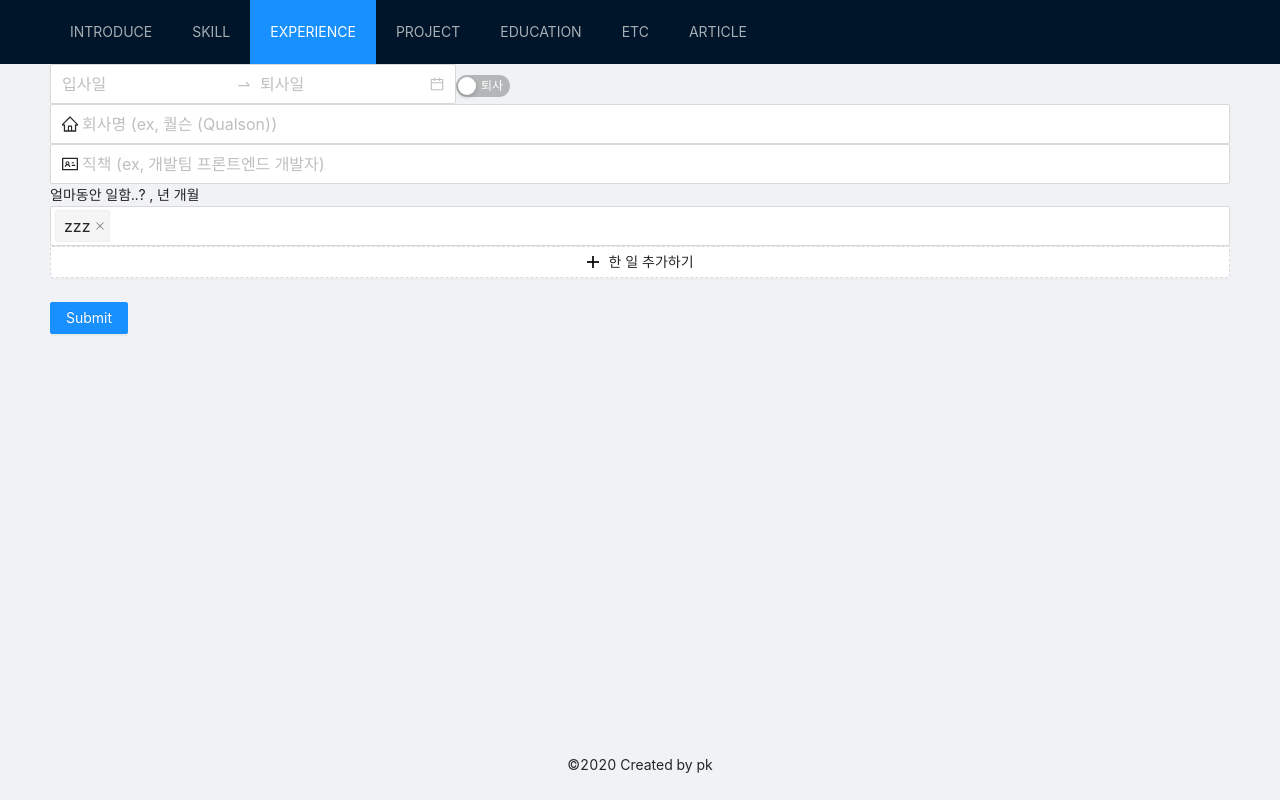
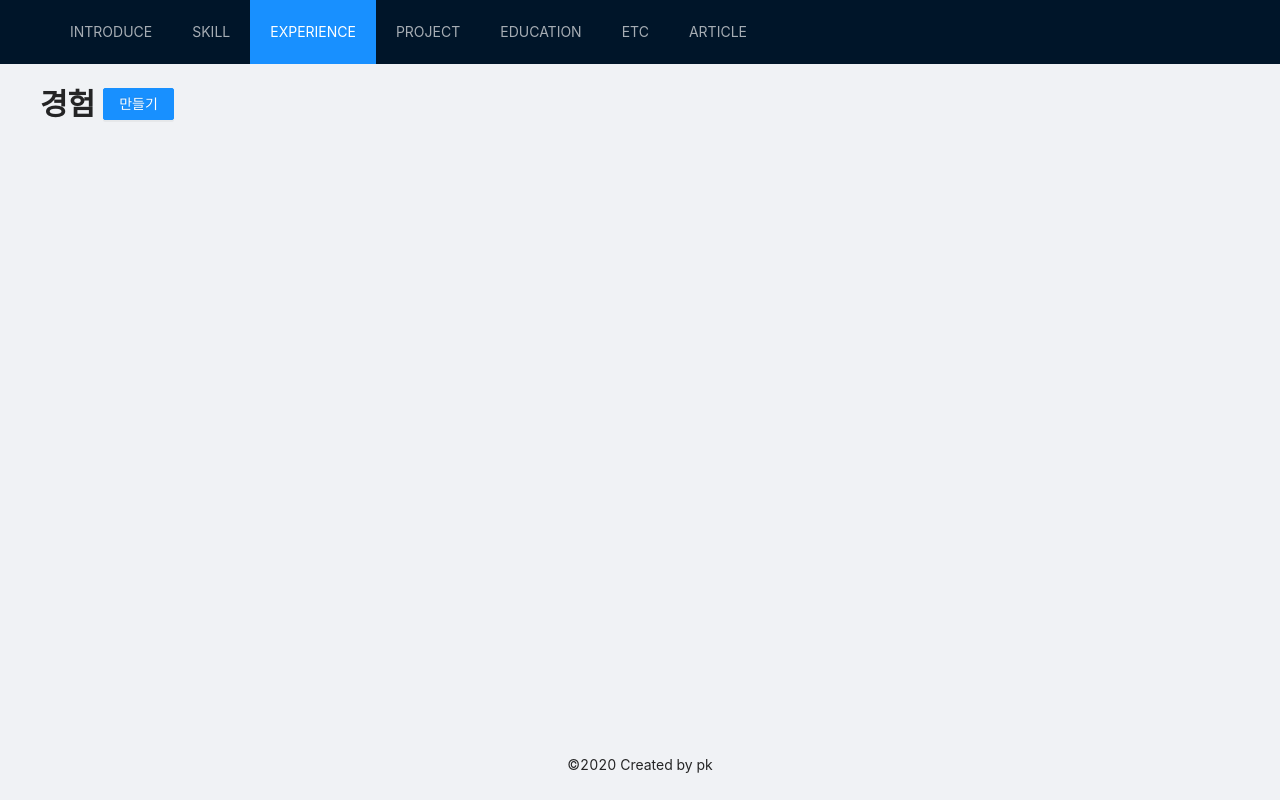
Before and after one commit to parkoon/resume-kit, a Next.js app: page /admin/experience in a window 1280 px wide. Built offline with nearby package versions, Linux system fonts and the light colour scheme.

Commit message:
feat: experience form to modal

```diff
--- a/pages/admin/experience.tsx
+++ b/pages/admin/experience.tsx
@@ -1,13 +1,13 @@
+import { useState } from 'react'
+import { Button, Space, Typography } from 'antd'
+import Modal from 'antd/lib/modal/Modal'
+
 import AdminLayout from '@Admin/components/AdminLayout'
-import CareerDatePicker, { Date, DateString } from '@Admin/components/CareerDatePicker'
-import { Switch, Input, Select } from 'antd'
-import { HomeOutlined, IdcardOutlined } from '@ant-design/icons'
-import { useState } from 'react'
+import { Date, DateString } from '@Admin/components/CareerDatePicker'
+import ExperienceForm from '@Admin/components/ExperienceForm'
 import { calcCareerYearAndMonth } from '@Shared/helpers'
-import { Option } from 'antd/lib/mentions'
-import { skillTitles } from '@Shared/constants'
-import WhatDidIDo from '@Admin/components/WhatDidIdDo'
 
+const { Title } = Typography
 // 1. 달력으로 일한 기간 선택!
 // 2. 재직중인지 퇴사했는지 토글 필요
 // 3. 재직중이라면 현재까지 얼마나 일했는지 보여주면 좋을듯 (이건 파일로 관리못하고, 재직중인지 퇴사했는지 프론트에서 판단해서 보여주는게 맞을듯)
@@ -20,6 +20,20 @@ import WhatDidIDo from '@Admin/components/WhatDidIdDo'
 
 function ExperienceManagement() {
   const [resigned, setResigned] = useState(true)
+
+  const [isModalVisible, setIsModalVisible] = useState(false)
+
+  const showModal = () => {
+    setIsModalVisible(true)
+  }
+
+  const handleOk = () => {
+    setIsModalVisible(false)
+  }
+
+  const handleCancel = () => {
+    setIsModalVisible(false)
+  }
 
   const [dateString, setDateString] = useState<DateString>('')
   const [career, setCareer] = useState<{ years: number; months: number }>()
@@ -37,32 +51,31 @@ function ExperienceManagement() {
   }
   return (
     <AdminLayout>
-      <CareerDatePicker onChange={handleCareerDateChange} resigned={resigned} />
-      <Switch
-        onChange={(checked) => setResigned(!checked)}
-        checkedChildren="재직중"
-        unCheckedChildren="퇴사"
-      />
-      <Input size="large" placeholder="회사명 (ex, 퀄슨 (Qualson))" prefix={<HomeOutlined />} />
-      <Input
-        size="large"
-        placeholder="직책 (ex, 개발팀 프론트엔드 개발자)"
-        prefix={<IdcardOutlined />}
-      />
-      <span>
-        얼마동안 일함..? {dateString}, {career?.years}년 {career?.months}개월
-      </span>
-      <Select
-        mode="multiple"
-        size="large"
-        style={{ width: '100%' }}
-        placeholder="회사에서 배운 기술을 선택해주세요."
-        defaultValue={['zzz']}
-        onChange={handleSkillChange}
-        options={skillTitles.map((title) => ({ value: title }))}
-      />
+      <Space style={{ display: 'flex', alignItems: 'center', marginBottom: 8 }}>
+        <Title level={2} style={{ marginBottom: 0 }}>
+          경험
+        </Title>
+        <Button type="primary" onClick={showModal}>
+          만들기
+        </Button>
+      </Space>
 
-      <WhatDidIDo />
+      {/* Experience Form Modal */}
+      <Modal
+        title="경험 만들기"
+        visible={isModalVisible}
+        onOk={handleOk}
+        onCancel={handleCancel}
+        bodyStyle={{ maxHeight: '70vh', overflow: 'scroll' }}
+        destroyOnClose
+        footer={[
+          <Button form="experience" type="primary" key="submit" htmlType="submit">
+            만들기
+          </Button>,
+        ]}
+      >
+        <ExperienceForm />
+      </Modal>
     </AdminLayout>
   )
 }
--- a/src/admin/components/AdminLayout/index.tsx
+++ b/src/admin/components/AdminLayout/index.tsx
@@ -30,7 +30,7 @@ function AdminLayout({ children, center }: AdminLayoutProps) {
       </Header>
       <Content
         style={{
-          padding: '0 50px',
+          padding: '2rem 4rem',
           ...centerStyle,
         }}
       >
--- a/src/admin/components/CareerDatePicker/index.tsx
+++ b/src/admin/components/CareerDatePicker/index.tsx
@@ -17,7 +17,6 @@ function CareerDatePicker({ resigned, onChange }: CareerDatePickerProps) {
     <>
       {resigned ? (
         <RangePicker
-          size="large"
           placeholder={['입사일', '퇴사일']}
           format={'YYYY. MM'}
           picker="month"
@@ -25,7 +24,6 @@ function CareerDatePicker({ resigned, onChange }: CareerDatePickerProps) {
         />
       ) : (
         <DatePicker
-          size="large"
           placeholder="입사일"
           format={'YYYY. MM'}
           picker="month"
--- /dev/null
+++ b/src/admin/components/ExperienceForm/index.tsx
@@ -0,0 +1,88 @@
+import { useState } from 'react'
+import { Form, Input, Select, Switch } from 'antd'
+import { HomeOutlined, IdcardOutlined } from '@ant-design/icons'
+
+import CareerDatePicker, { Date, DateString } from '@Admin/components/CareerDatePicker'
+import WhatDidIDo from '@Admin/components/WhatDidIdDo'
+import { skillTitles } from '@Shared/constants'
+import { calcCareerYearAndMonth } from '@Shared/helpers'
+
+function ExperienceForm() {
+  const [resigned, setResigned] = useState(true)
+
+  const [dateString, setDateString] = useState<DateString>('')
+  const [career, setCareer] = useState<{ years: number; months: number }>()
+
+  const handleCareerDateChange = (date: Date, str: DateString) => {
+    setDateString(str)
+
+    if (date) {
+      setCareer(calcCareerYearAndMonth(date))
+    }
+  }
+
+  const handleSkillChange = (values: string[]) => {
+    console.log(values)
+  }
+
+  const onFinish = (values: any) => {
+    console.log('Received values of form:', values)
+  }
+  return (
+    <div>
+      <Form id="experience" onFinish={onFinish} autoComplete="off" layout="vertical">
+        <Form.Item name="resigned" label="퇴사여부">
+          <Switch
+            onChange={(checked) => setResigned(!checked)}
+            checkedChildren="재직중"
+            unCheckedChildren="퇴사"
+          />
+        </Form.Item>
+        <Form.Item
+          label="업무 기간"
+          name="period"
+          rules={[{ required: true, message: '입사일 및 퇴사일을 입력해주세요.' }]}
+        >
+          <CareerDatePicker onChange={handleCareerDateChange} resigned={resigned} />
+        </Form.Item>
+
+        <Form.Item
+          name="corp"
+          label="회사명"
+          rules={[{ required: true, message: '회사 이름을 입력해주세요.' }]}
+        >
+          <Input placeholder="회사명 (ex, 퀄슨 (Qualson))" prefix={<HomeOutlined />} />
+        </Form.Item>
+
+        <Form.Item
+          name="position"
+          label="직책"
+          rules={[{ required: true, message: '회사에서의 직책을 입력해주세요.' }]}
+        >
+          <Input placeholder="직책 (ex, 개발팀 프론트엔드 개발자)" prefix={<IdcardOutlined />} />
+        </Form.Item>
+        <span>
+          얼마동안 일함..? {dateString}, {career?.years}년 {career?.months}개월
+        </span>
+
+        <Form.Item
+          name="skills"
+          label="기술 스펙"
+          rules={[{ required: true, message: '회사에서의 직책을 입력해주세요.' }]}
+        >
+          <Select
+            mode="multiple"
+            style={{ width: '100%' }}
+            placeholder="회사에서 배운 기술을 선택해주세요."
+            onChange={handleSkillChange}
+            options={skillTitles.map((title) => ({ value: title }))}
+          />
+        </Form.Item>
+
+        <WhatDidIDo />
+      </Form>
+    </div>
+  )
+}
+
+export default ExperienceForm
--- a/src/admin/components/WhatDidIdDo/index.tsx
+++ b/src/admin/components/WhatDidIdDo/index.tsx
@@ -1,14 +1,6 @@
 import { Form, Input, Button, Space } from 'antd'
 import { MinusCircleOutlined, PlusOutlined } from '@ant-design/icons'
 import styled from 'styled-components'
-
-const ListWrapper = styled.div`
-  position: relative;
-  display: flex;
-  width: 100%;
-  align-items: center;
-  padding-right: 2rem;
-`
 
 function WhatDidIDo() {
   const onFinish = (values: any) => {
@@ -16,26 +8,29 @@ function WhatDidIDo() {
   }
 
   return (
-    <Form onFinish={onFinish} autoComplete="off">
-      <Form.List name="users">
+    <>
+      <Form.List name="tasks">
         {(fields, { add, remove }) => (
           <>
-            {fields.map((field) => (
-              <ListWrapper>
+            {fields.map((field, index) => (
+              <>
                 <Form.Item
                   {...field}
-                  name={[field.name, 'first']}
-                  fieldKey={[field.fieldKey, 'first']}
+                  label={index === 0 ? 'Passengers' : ''}
                   rules={[{ required: true, message: '어떤 일을 하셨는지 잘 생각해보세요.' }]}
-                  style={{ flex: 1, marginRight: '1rem' }}
+                  style={{ position: 'relative' }}
                 >
-                  <Input size="large" placeholder="어떤 일을 하셨습니까?" />
+                  <Input
+                    size="large"
+                    placeholder="어떤 일을 하셨습니까?"
+                    style={{ paddingRight: '40px' }}
+                  />
+                  <MinusCircleOutlined
+                    style={{ fontSize: '2rem', position: 'absolute', top: '10px', right: '10px' }}
+                    onClick={() => remove(field.name)}
+                  />
                 </Form.Item>
-                <MinusCircleOutlined
-                  style={{ fontSize: '2rem', position: 'absolute', top: '5px', right: 0 }}
-                  onClick={() => remove(field.name)}
-                />
-              </ListWrapper>
+              </>
             ))}
             <Form.Item>
               <Button type="dashed" onClick={() => add()} block icon={<PlusOutlined />}>
@@ -45,12 +40,7 @@ function WhatDidIDo() {
           </>
         )}
       </Form.List>
-      <Form.Item>
-        <Button type="primary" htmlType="submit">
-          Submit
-        </Button>
-      </Form.Item>
-    </Form>
+    </>
   )
 }
 
```
